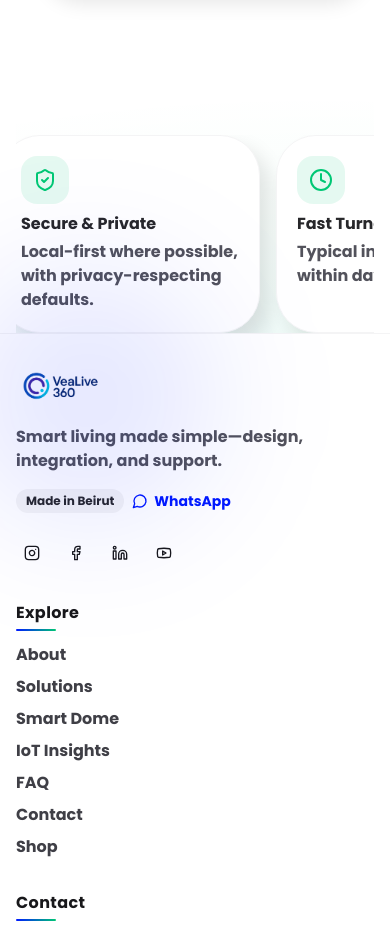
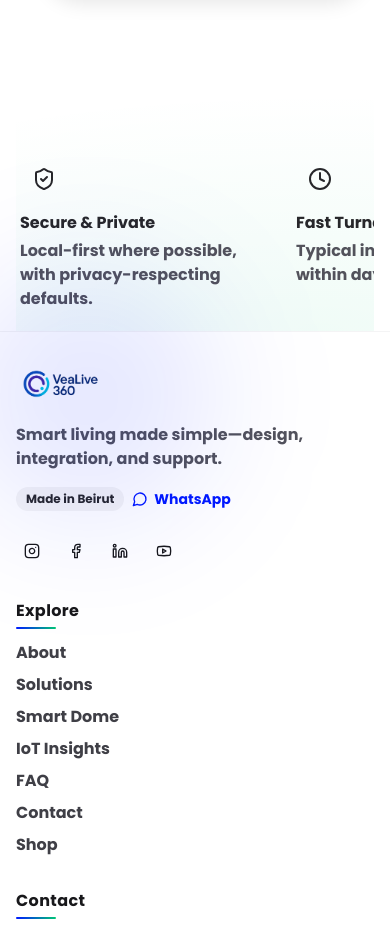
Before and after one commit to ralphestephan/vealive, a Next.js app: page /faqs in a window 390 px wide. Shown: the part 3100-4032 px from the top of the page. Built offline with nearby package versions, Linux system fonts and the light colour scheme.

Commit message:
trustmobile

```diff
--- a/components/TrustSignals.tsx
+++ b/components/TrustSignals.tsx
@@ -18,9 +18,9 @@ export default function TrustSignals() {
         {items.map(({ title, body, icon: Icon }) => (
           <article
             key={title}
-            className="min-w-[260px] snap-start p-5 rounded-card bg-white border border-zinc-100 shadow-soft flex flex-col items-start"
+            className="min-w-[260px] snap-start p-5  flex flex-col items-start"
           >
-            <div className="w-12 h-12 rounded-2xl bg-brand-green/10 text-brand-green inline-grid place-items-center mb-2">
+            <div className="w-12 h-12 rounded-2xl  inline-grid place-items-center mb-2">
               <Icon className="w-6 h-6" />
             </div>
             <h3 className="text-base font-semibold">{title}</h3>
```
